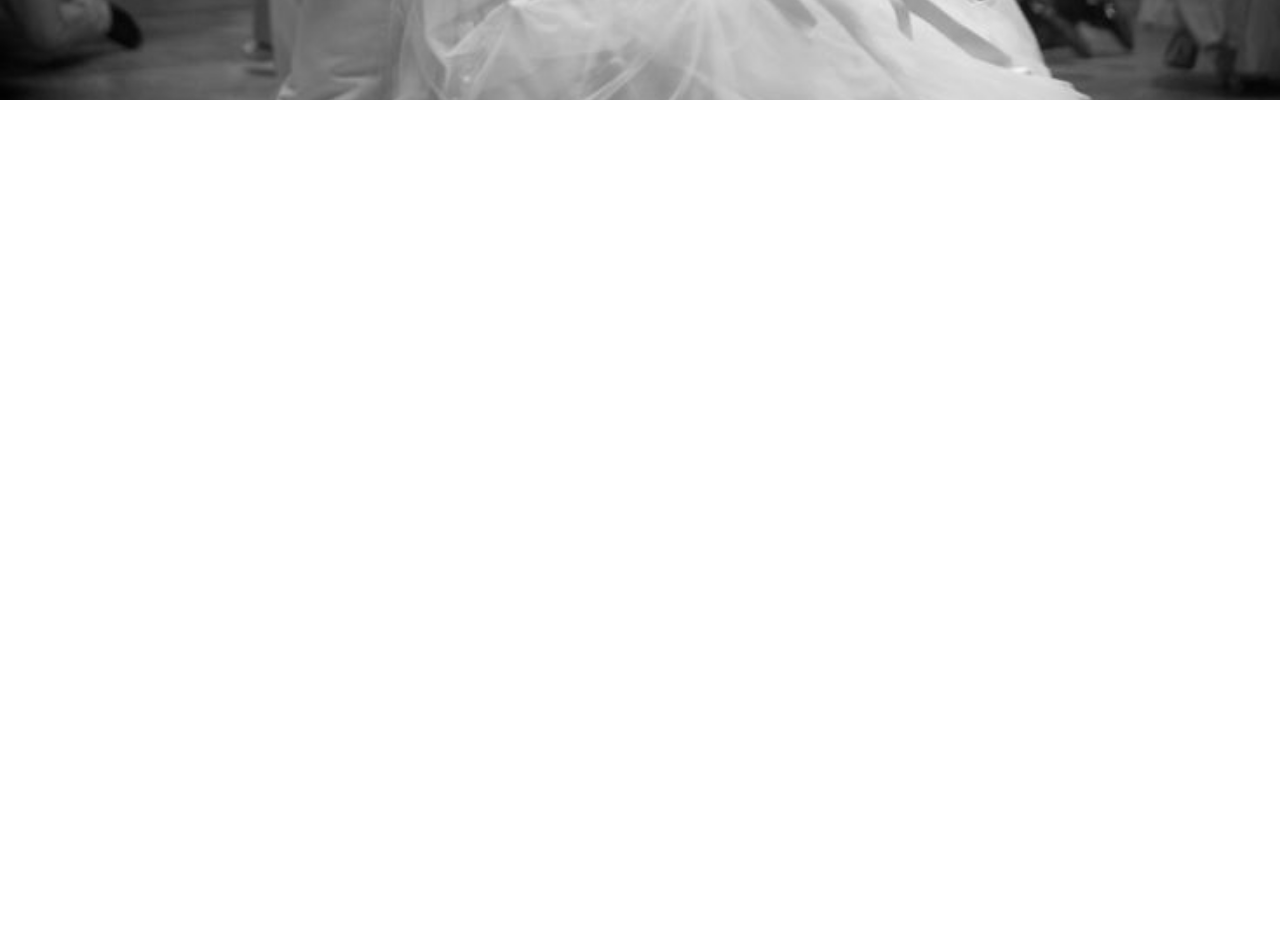
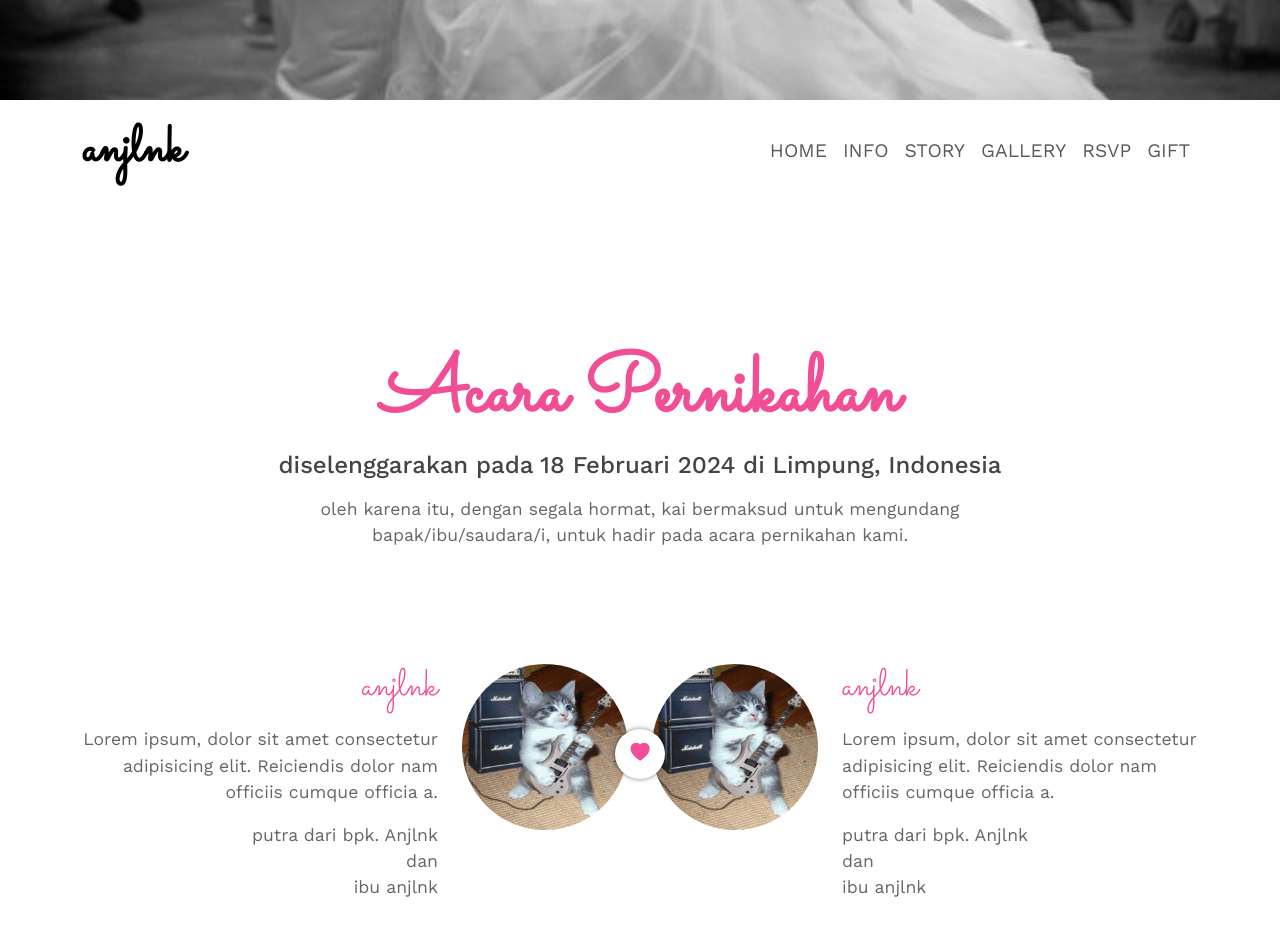
Before and after one commit to mieayamsuffer/anjlnk-pinkchantres, a plain HTML site: page index.html in a window 1280 px wide. Shown: the part 700-1636 px from the top of the page. Drawn offline with nearby package versions, Linux system fonts and the light colour scheme.

Commit message:
menambahkan Home

```diff
--- a/index.html
+++ b/index.html
@@ -10,6 +10,10 @@
       integrity="sha384-T3c6CoIi6uLrA9TneNEoa7RxnatzjcDSCmG1MXxSR1GAsXEV/Dwwykc2MPK8M2HN"
       crossorigin="anonymous"
     />
+    <link
+      rel="stylesheet"
+      href="https://cdn.jsdelivr.net/npm/bootstrap-icons@1.11.3/font/bootstrap-icons.min.css"
+    />
     <link rel="preconnect" href="https://fonts.googleapis.com" />
     <link rel="preconnect" href="https://fonts.gstatic.com" crossorigin />
     <link
@@ -17,7 +21,7 @@
       rel="stylesheet"
     />
     <!-- Simply Countdown -->
-    <link rel="stylesheet" href="countdown/simplyCountdown.theme.default.css"/>
+    <link rel="stylesheet" href="countdown/simplyCountdown.theme.default.css" />
     <script src="countdown/simplyCountdown.min.js"></script>
 
     <link rel="stylesheet" href="style.css" />
@@ -31,29 +35,138 @@
         <h4>Kepada Bapak/Ibu/Saudara/i,</h4>
         <h1>Anjlnk & Pinkchantres</h1>
         <p>Akan melaksanakan resepsi pernikahan dalam :</p>
-        <div class="simply-countdown">
-
-        </div>
+        <div class="simply-countdown"></div>
         <a href="" class="btn btn-lg mt-4">lihat undangan</a>
       </main>
     </section>
 
+    <!-- Navbar -->
+    <nav class="navbar navbar-expand-md bg-transparent sticky-top mynavbar">
+      <div class="container">
+        <a class="navbar-brand" href="#">anjlnk</a>
+        <button
+          class="navbar-toggler border-0"
+          type="button"
+          data-bs-toggle="offcanvas"
+          data-bs-target="#offcanvasNavbar"
+          aria-controls="offcanvasNavbar"
+          aria-label="Toggle navigation"
+        >
+          <span class="navbar-toggler-icon"></span>
+        </button>
+        <div
+          class="offcanvas offcanvas-end"
+          tabindex="-1"
+          id="offcanvasNavbar"
+          aria-labelledby="offcanvasNavbarLabel"
+        >
+          <div class="offcanvas-header">
+            <h5 class="offcanvas-title" id="offcanvasNavbarLabel">anjlnk</h5>
+            <button
+              type="button"
+              class="btn-close"
+              data-bs-dismiss="offcanvas"
+              aria-label="Close"
+            ></button>
+          </div>
+          <div class="offcanvas-body">
+            <div class="navbar-nav ms-auto">
+              <a class="nav-link" href="#home">Home</a>
+              <a class="nav-link" href="#info">Info</a>
+              <a class="nav-link" href="#story">Story</a>
+              <a class="nav-link" href="#gallery">Gallery</a>
+              <a class="nav-link" href="#rsvp">RSVP</a>
+              <a class="nav-link" href="#gift">Gift</a>
+            </div>
+          </div>
+        </div>
+      </div>
+    </nav>
+    <!-- End Navbar -->
+    <!-- Home -->
+    <section id="home" class="home">
+      <div class="container">
+        <div class="row justify-content-center">
+          <div class="col-md-8 text-center">
+            <h2>Acara Pernikahan</h2>
+            <h3>diselenggarakan pada 18 Februari 2024 di Limpung, Indonesia</h3>
+            <p>
+              oleh karena itu, dengan segala hormat, kai bermaksud untuk
+              mengundang bapak/ibu/saudara/i, untuk hadir pada acara pernikahan
+              kami.
+            </p>
+          </div>
+        </div>
+        <div class="row couple">
+          <div class="col-lg-6">
+            <div class="row">
+              <div class="col-8 text-end">
+                <h3>anjlnk</h3>
+                <p>
+                  Lorem ipsum, dolor sit amet consectetur adipisicing elit.
+                  Reiciendis dolor nam officiis cumque officia a.
+                </p>
+                <p>
+                  putra dari bpk. Anjlnk <br />
+                  dan <br />
+                  ibu anjlnk
+                </p>
+              </div>
+              <div class="col-4">
+                <img
+                  src="img/guitarcat.jpg"
+                  alt="anjlnk"
+                  class="img-responsive rounded-circle"
+                />
+              </div>
+            </div>
+          </div>
+          <span class="heart"><i class="bi bi-heart-fill"></i></span>
+          <div class="col-lg-6">
+            <div class="row">
+              <div class="col-4">
+                <img
+                  src="img/guitarcat.jpg"
+                  alt="anjlnk"
+                  class="img-responsive rounded-circle"
+                />
+              </div>
+              <div class="col-8">
+                <h3>anjlnk</h3>
+                <p>
+                  Lorem ipsum, dolor sit amet consectetur adipisicing elit.
+                  Reiciendis dolor nam officiis cumque officia a.
+                </p>
+                <p>
+                  putra dari bpk. Anjlnk <br />
+                  dan <br />
+                  ibu anjlnk
+                </p>
+              </div>
+            </div>
+          </div>
+        </div>
+      </div>
+    </section>
+    <!-- End Home -->
     <script
       src="https://cdn.jsdelivr.net/npm/bootstrap@5.3.2/dist/js/bootstrap.bundle.min.js"
       integrity="sha384-C6RzsynM9kWDrMNeT87bh95OGNyZPhcTNXj1NW7RuBCsyN/o0jlpcV8Qyq46cDfL"
       crossorigin="anonymous"
     ></script>
-    <script>simplyCountdown('.simply-countdown', {
-      year: 2024, // required
-      month: 2, // required
-      day: 18, // required
-      hours: 8, // Default is 0 [0-23] integer
-      words: { //words displayed into the countdown
-          days: { singular: 'hari', plural: 'hari' },
-          hours: { singular: 'jam', plural: 'jam' },
-          minutes: { singular: 'menit', plural: 'menit' },
-          seconds: { singular: 'detik', plural: 'detik' }
-      },
+    <script>
+      simplyCountdown(".simply-countdown", {
+        year: 2024, // required
+        month: 2, // required
+        day: 18, // required
+        hours: 8, // Default is 0 [0-23] integer
+        words: {
+          //words displayed into the countdown
+          days: { singular: "hari", plural: "hari" },
+          hours: { singular: "jam", plural: "jam" },
+          minutes: { singular: "menit", plural: "menit" },
+          seconds: { singular: "detik", plural: "detik" },
+        },
       });
     </script>
   </body>
--- a/style.css
+++ b/style.css
@@ -7,7 +7,7 @@
 body{
     font-size: 1.2rem;
     font-family: 'Work Sans', sans-serif;
-    min-height: 2000px;
+    min-height: 4000px;
 }
 
 .hero::before{
@@ -21,6 +21,7 @@ body{
     z-index: -1;
     background-repeat: no-repeat;
     background-size: cover;
+    background-position: center;
     filter: grayscale();
 }
 
@@ -57,7 +58,94 @@ body{
     background-color: var(--pink);
 }
 
+.mynavbar{
+    background-color: rgba(255, 255, 255, 0.4) !important;
+    backdrop-filter: blur(3px);
+}
+
+.mynavbar .offcanvas{
+    height: 100vh;
+
+}
+
+.home h2{
+    color: var(--pink);
+    font-family: 'Sacramento', cursive;
+    font-size: 5rem;
+    font-weight: bold;
+}
+
+.home h3 {
+    color: #444;
+    font-size: 1.5rem;
+    margin-bottom: 1rem;
+}
+
+.home p{
+    font-size: 1.1rem;
+    color: #666;
+}
+
+.mynavbar .navbar-brand,
+.mynavbar .offcanvas-title {
+    font-family: 'Sacramento', cursive;
+    font-size: 3.2rem;
+    font-weight: bold;
+}
+
+.mynavbar .nav-link{
+    text-transform: uppercase;
+}
+
+.home {
+    /* background-image: url(img/2.png);
+    background-size: cover; */
+    min-height: 100vh;
+    margin-top: -6rem;
+    padding-top: 15rem;
+    padding-bottom: 5rem;
+}
+
+.home .couple{
+    margin-top: 100px;
+}
+
+.home .couple h3{
+    font-family: 'Sacramento';
+    font-size: 2.4rem;
+    color: var(--pink);
+
+}
+
+.home .couple img {
+    width: 100%;
+}
+
+.home .heart {
+    width: 50px;
+    height: 50px;
+    background-color: rgb(255, 255, 255);
+    display: flex;
+    border-radius: 50%;
+    box-shadow: 0 0 5px rgba(0, 0, 0, 0.5);
+    position: absolute;
+    left: 50%;
+    transform: translateX(-50%) translateY(65px);
+}
+
+.home .heart i {
+    margin: auto;
+    color: var(--pink);
+}
+
 /* Media Query */
+/* extra large */
+@media (max-width: 1200px){
+    .home .heart{
+        transform: translateX(-50%) translateY(45px);
+    }
+
+}
 @media (max-width: 992px){
     html {
         font-size: 75%;
@@ -66,7 +154,11 @@ body{
         padding: 70px;
 
     }
+    .home .heart{
+        display: none;
+    }
 }
+
 /* tablet */
 @media (max-width: 768px){
     html{
@@ -76,6 +168,10 @@ body{
         padding: 60px;
         margin: 5px;
 
+    }
+    .mynavbar .nav-link{
+        font-size: 2rem;
+        text-align: center;
     }
 }
 /* Hp */
```
Also changed, not shown: img/guitarcat.jpg (added), 1 other file.
